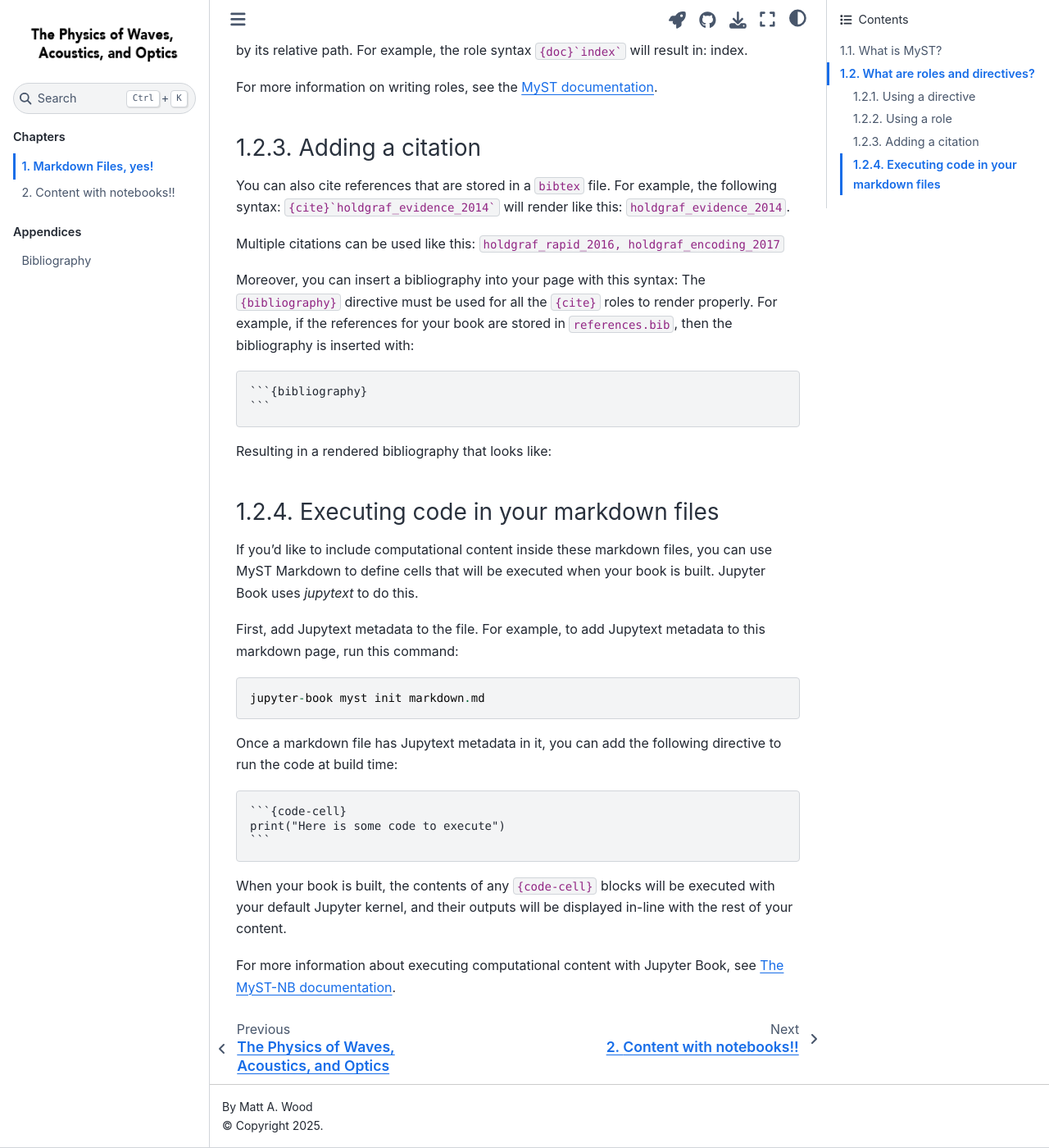
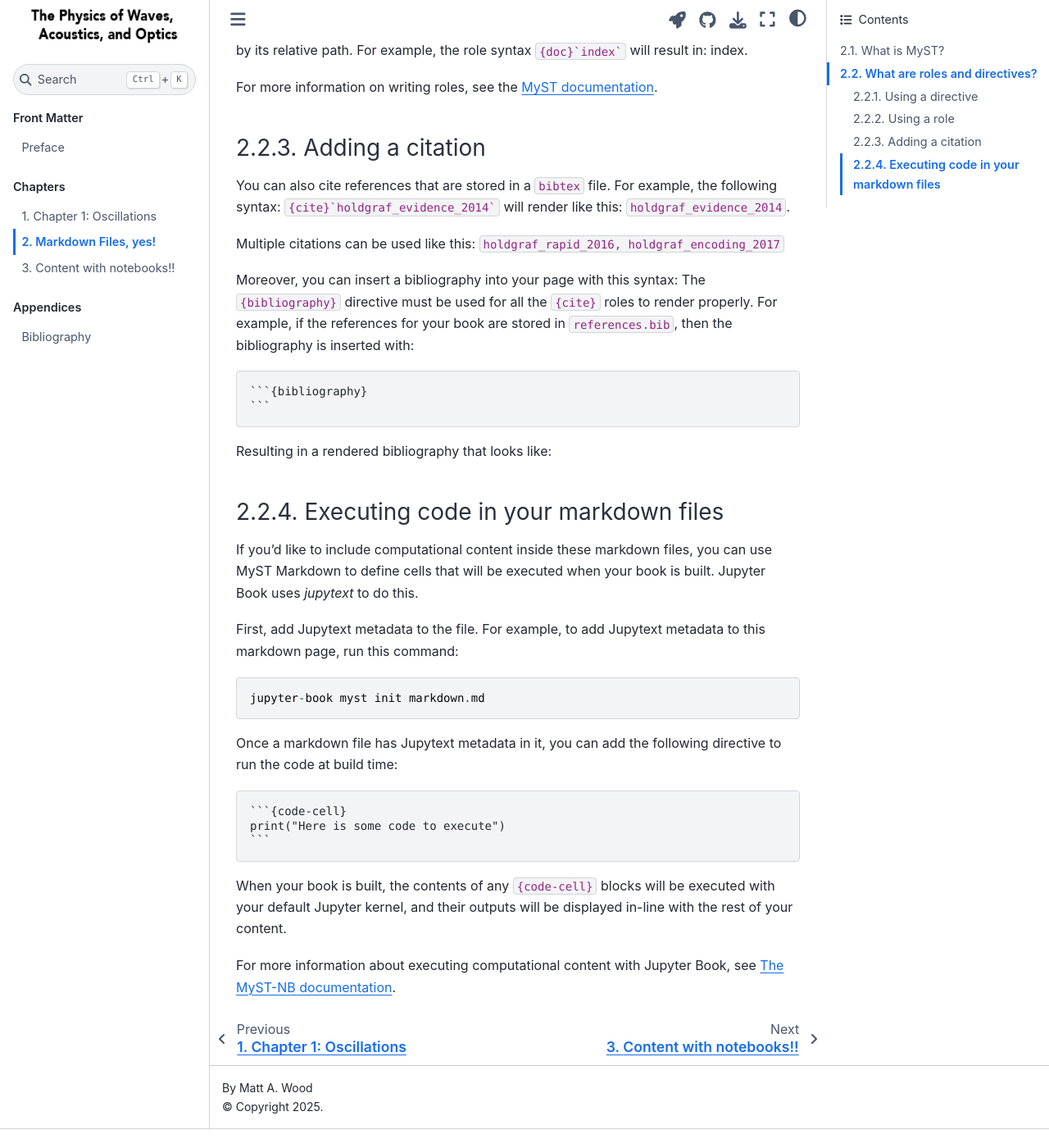
Before and after one commit to mwood7/waves-book, a Jupyter Book: the page built from book/markdown.md, in a window 1280 px wide and 1400 px high, scrolled down 1529 px. Shown: the whole window at 82% size. Built offline with Jupyter Book 1.0.4 settings and Sphinx 7.4.7 and the Sphinx Book theme 1.1.4, drawn with Linux system fonts in a browser that asks for light colours; cross-references to code outside the pages are shown as plain code; after the commit the page ends 2906 px from its top, so only the background shows below that; some of the changed text lies outside the part shown.

Commit message:
some new chapters

```diff
--- a/_toc.yml
+++ b/_toc.yml
@@ -11,10 +11,14 @@ root: index
 # Or you organize the TOC by parts
 
 parts:
+  - caption: Front Matter
+    chapters:
+    - file: book/preface
   - caption: Chapters
     numbered: true
     maxdepth: 2
     chapters:
+      - file: book/chapter01
       - file: book/markdown
       - file: book/notebooks
   - caption: Appendices
```
Also changed, not shown: book/preface.md (added, +16 -0 lines), book/chapter01.ipynb (added).
